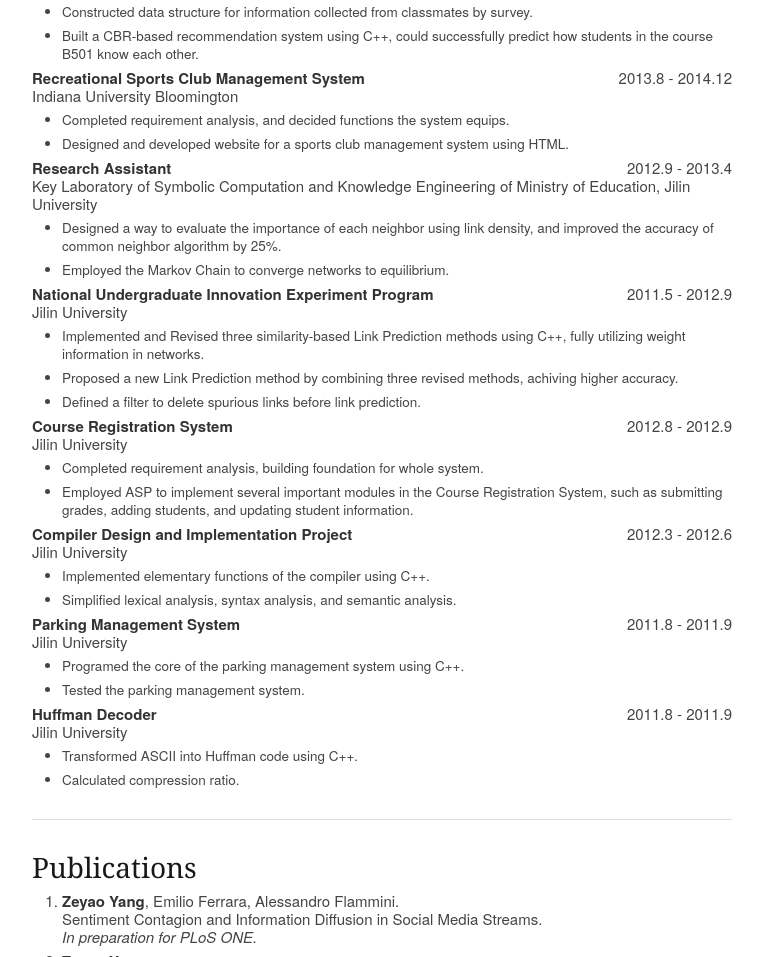
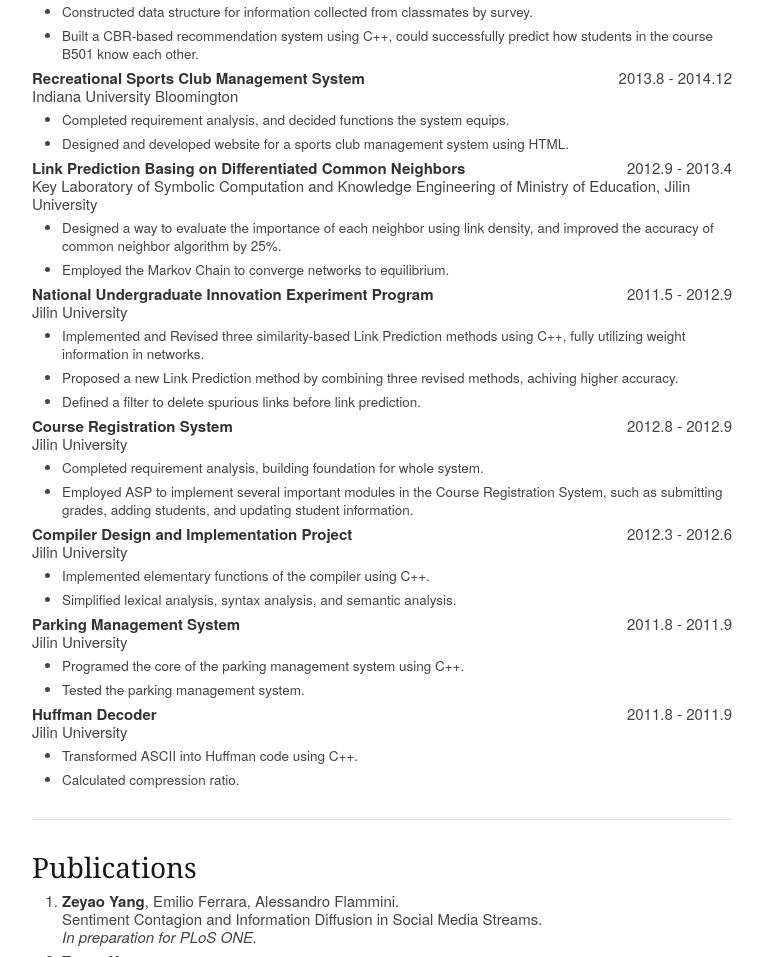
Before and after one commit to zeyaoyang/zeyaoyang.github.io, a plain HTML site: page index.html in a window 1280 px wide. Shown: the part 1012-1969 px from the top of the page, without its empty margins (378-1141 px from the left). Drawn offline with Linux system fonts and the light colour scheme.

Commit message:
adsfasgag

```diff
--- a/index.html
+++ b/index.html
@@ -161,7 +161,7 @@
                     <li>Completed requirement analysis, and decided functions the system equips.</li>
                     <li>Designed and developed website for a sports club management system using HTML.</li>
                 </ul>
-                <li><strong>Research Assistant</strong><span style="float:right">2012.9 - 2013.4</span><br/>Key Laboratory of Symbolic Computation and Knowledge Engineering of Ministry of Education, Jilin University</li>
+                <li><strong>Link Prediction Basing on Differentiated Common Neighbors</strong><span style="float:right">2012.9 - 2013.4</span><br/>Key Laboratory of Symbolic Computation and Knowledge Engineering of Ministry of Education, Jilin University</li>
                 <ul class="disc">
                     <li>Designed a way to evaluate the importance of each neighbor using link density, and improved the accuracy of common neighbor algorithm by 25%.</li>
                     <li>Employed the Markov Chain to converge networks to equilibrium.</li>
```
